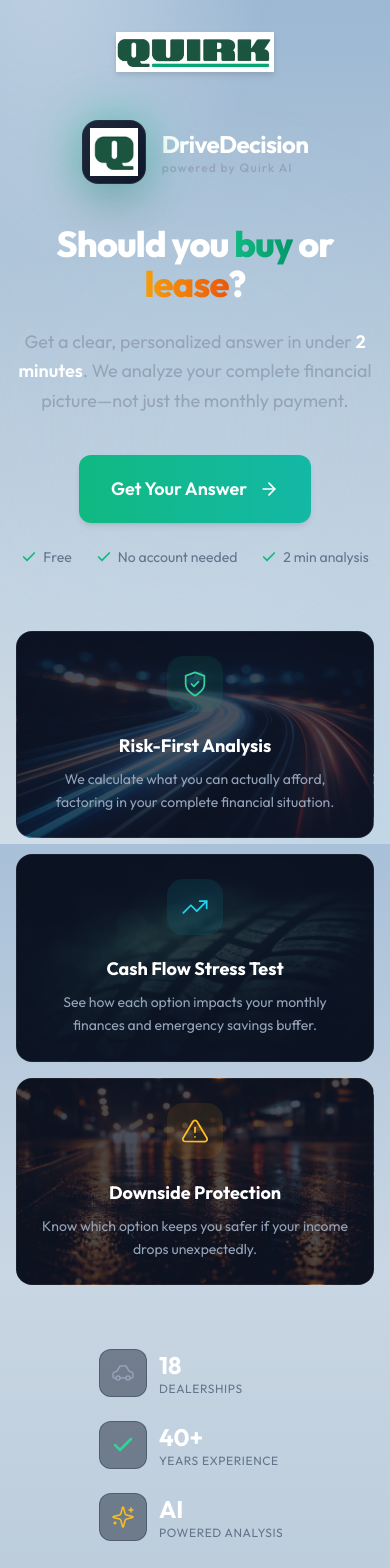
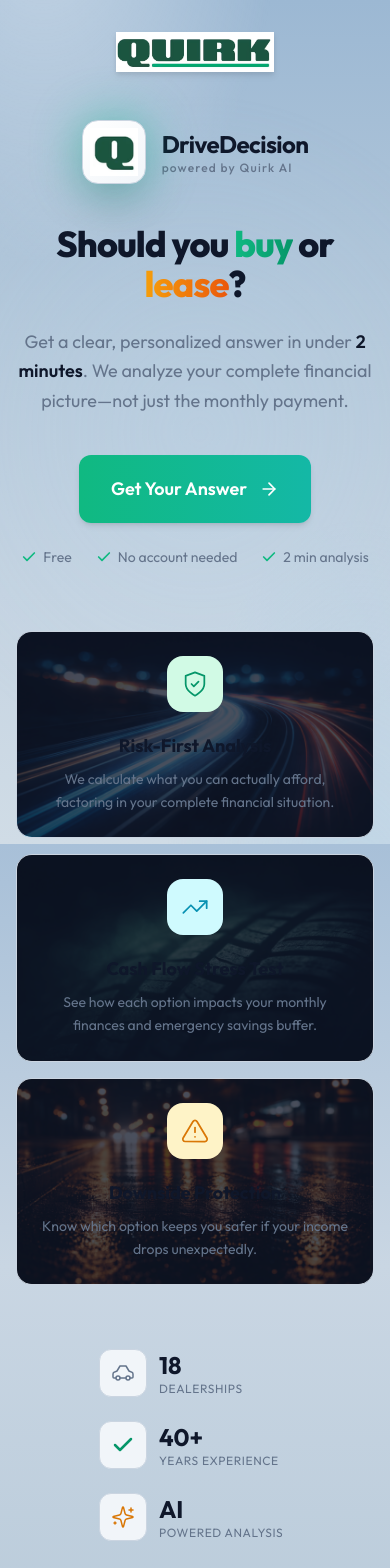
Before and after one commit to mpalmer79/drive-decision, a Next.js app: page / in a window 390 px wide. Shown: the top 1568 px of the page. Built offline with nearby package versions, Linux system fonts and the light colour scheme.

Commit message:
Update LandingPage.tsx

```diff
--- a/components/steps/LandingPage.tsx
+++ b/components/steps/LandingPage.tsx
@@ -32,9 +32,9 @@
       <div className="grain-overlay" />
 
       {/* Floating Orbs */}
-      <div className="absolute top-20 left-[10%] w-72 h-72 bg-emerald-500/20 rounded-full blur-[100px] floating-orb" />
-      <div className="absolute bottom-20 right-[15%] w-96 h-96 bg-teal-500/15 rounded-full blur-[120px] floating-orb" style={{ animationDelay: '-2s' }} />
-      <div className="absolute top-1/2 left-[60%] w-64 h-64 bg-amber-500/10 rounded-full blur-[80px] floating-orb" style={{ animationDelay: '-4s' }} />
+      <div className="absolute top-20 left-[10%] w-72 h-72 bg-emerald-200/50 rounded-full blur-[100px] floating-orb" />
+      <div className="absolute bottom-20 right-[15%] w-96 h-96 bg-teal-200/40 rounded-full blur-[120px] floating-orb" style={{ animationDelay: '-2s' }} />
+      <div className="absolute top-1/2 left-[60%] w-64 h-64 bg-amber-100 rounded-full blur-[80px] floating-orb" style={{ animationDelay: '-4s' }} />
 
       {/* Quirk Logo Header */}
       <div className="relative z-10">
@@ -60,7 +60,7 @@
           >
             <div className="relative">
               <div className="absolute inset-0 bg-gradient-to-br from-emerald-500 to-teal-500 rounded-2xl blur-xl opacity-50 animate-pulse-glow" />
-              <div className="relative w-16 h-16 sm:w-20 sm:h-20 rounded-2xl bg-gradient-to-br from-slate-800 to-slate-900 border border-slate-700/50 flex items-center justify-center shadow-2xl overflow-hidden">
+              <div className="relative w-16 h-16 sm:w-20 sm:h-20 rounded-2xl bg-gradient-to-br from-white to-slate-100 border border-slate-300 flex items-center justify-center shadow-2xl overflow-hidden">
                 <Image
                   src="/favicon.png"
                   alt="DriveDecision"
@@ -71,10 +71,10 @@
               </div>
             </div>
             <div className="text-left">
-              <div className="text-2xl sm:text-3xl font-bold text-white tracking-tight">
+              <div className="text-2xl sm:text-3xl font-bold text-slate-900 tracking-tight">
                 DriveDecision
               </div>
-              <div className="text-xs sm:text-sm text-slate-400 tracking-widest font-medium">
+              <div className="text-xs sm:text-sm text-slate-500 tracking-widest font-medium">
                 powered by Quirk AI
               </div>
             </div>
@@ -83,7 +83,7 @@
           {/* Headline */}
           <h1
             className={cn(
-              "text-4xl sm:text-5xl lg:text-7xl font-extrabold text-white mb-6 tracking-tight leading-[1.1]",
+              "text-4xl sm:text-5xl lg:text-7xl font-extrabold text-slate-900 mb-6 tracking-tight leading-[1.1]",
               "transition-all duration-700 delay-300",
               mounted ? "opacity-100 translate-y-0" : "opacity-0 translate-y-8"
             )}
@@ -101,13 +101,13 @@
 
           <p
             className={cn(
-              "text-lg sm:text-xl text-slate-400 max-w-2xl mx-auto mb-10 leading-relaxed",
+              "text-lg sm:text-xl text-slate-500 max-w-2xl mx-auto mb-10 leading-relaxed",
               "transition-all duration-700 delay-400",
               mounted ? "opacity-100 translate-y-0" : "opacity-0 translate-y-8"
             )}
           >
             Get a clear, personalized answer in under{" "}
-            <span className="text-white font-semibold">2 minutes</span>.
+            <span className="text-slate-900 font-semibold">2 minutes</span>.
             We analyze your complete financial picture—not just the monthly payment.
           </p>
 
@@ -159,8 +159,8 @@
               title: "Risk-First Analysis",
               desc: "We calculate what you can actually afford, factoring in your complete financial situation.",
               gradient: "from-emerald-500 to-teal-500",
-              iconBg: "bg-emerald-500/10",
-              iconColor: "text-emerald-400",
+              iconBg: "bg-emerald-100",
+              iconColor: "text-emerald-600",
               delay: "delay-[800ms]",
               bgImage: "/b.png",
             },
@@ -169,8 +169,8 @@
               title: "Cash Flow Stress Test",
               desc: "See how each option impacts your monthly finances and emergency savings buffer.",
               gradient: "from-cyan-500 to-blue-500",
-              iconBg: "bg-cyan-500/10",
-              iconColor: "text-cyan-400",
+              iconBg: "bg-cyan-100",
+              iconColor: "text-cyan-600",
               delay: "delay-[900ms]",
               bgImage: "/a.png",
             },
@@ -179,8 +179,8 @@
               title: "Downside Protection",
               desc: "Know which option keeps you safer if your income drops unexpectedly.",
               gradient: "from-amber-500 to-orange-500",
-              iconBg: "bg-amber-500/10",
-              iconColor: "text-amber-400",
+              iconBg: "bg-amber-100",
+              iconColor: "text-amber-600",
               delay: "delay-[1000ms]",
               bgImage: "/c.png",
             },
@@ -201,7 +201,7 @@
               )} />
 
               <div
-                className="relative h-full rounded-2xl border border-slate-700/50 overflow-hidden"
+                className="relative h-full rounded-2xl border border-slate-300 overflow-hidden"
                 style={{
                   backgroundImage: `url(${feature.bgImage})`,
                   backgroundSize: 'cover',
@@ -223,8 +223,8 @@
                   </div>
 
                   {/* Content */}
-                  <h3 className="font-bold text-white text-lg mb-2">{feature.title}</h3>
-                  <p className="text-sm text-slate-400 leading-relaxed">{feature.desc}</p>
+                  <h3 className="font-bold text-slate-900 text-lg mb-2">{feature.title}</h3>
+                  <p className="text-sm text-slate-500 leading-relaxed">{feature.desc}</p>
                 </div>
               </div>
             </div>
@@ -240,35 +240,35 @@
           )}
         >
           <div className="flex items-center gap-3 w-48 sm:w-auto">
-            <div className="w-12 h-12 rounded-xl bg-slate-800/50 border border-slate-700/50 flex items-center justify-center flex-shrink-0">
-              <IconCar className="w-6 h-6 text-slate-400" />
+            <div className="w-12 h-12 rounded-xl bg-slate-100 border border-slate-300 flex items-center justify-center flex-shrink-0">
+              <IconCar className="w-6 h-6 text-slate-500" />
             </div>
             <div className="text-left">
-              <div className="text-2xl font-bold text-white">18</div>
+              <div className="text-2xl font-bold text-slate-900">18</div>
               <div className="text-xs text-slate-500 uppercase tracking-wider">Dealerships</div>
             </div>
           </div>
 
-          <div className="h-12 w-px bg-slate-700/50 hidden sm:block" />
+          <div className="h-12 w-px bg-slate-200 hidden sm:block" />
 
           <div className="flex items-center gap-3 w-48 sm:w-auto">
-            <div className="w-12 h-12 rounded-xl bg-slate-800/50 border border-slate-700/50 flex items-center justify-center flex-shrink-0">
-              <IconCheck className="w-6 h-6 text-emerald-400" />
+            <div className="w-12 h-12 rounded-xl bg-slate-100 border border-slate-300 flex items-center justify-center flex-shrink-0">
+              <IconCheck className="w-6 h-6 text-emerald-600" />
             </div>
             <div className="text-left">
-              <div className="text-2xl font-bold text-white">40+</div>
+              <div className="text-2xl font-bold text-slate-900">40+</div>
               <div className="text-xs text-slate-500 uppercase tracking-wider">Years Experience</div>
             </div>
           </div>
 
-          <div className="h-12 w-px bg-slate-700/50 hidden sm:block" />
+          <div className="h-12 w-px bg-slate-200 hidden sm:block" />
 
           <div className="flex items-center gap-3 w-48 sm:w-auto">
-            <div className="w-12 h-12 rounded-xl bg-slate-800/50 border border-slate-700/50 flex items-center justify-center flex-shrink-0">
-              <IconSparkles className="w-6 h-6 text-amber-400" />
+            <div className="w-12 h-12 rounded-xl bg-slate-100 border border-slate-300 flex items-center justify-center flex-shrink-0">
+              <IconSparkles className="w-6 h-6 text-amber-600" />
             </div>
             <div className="text-left">
-              <div className="text-2xl font-bold text-white">AI</div>
+              <div className="text-2xl font-bold text-slate-900">AI</div>
               <div className="text-xs text-slate-500 uppercase tracking-wider">Powered Analysis</div>
             </div>
           </div>
```
